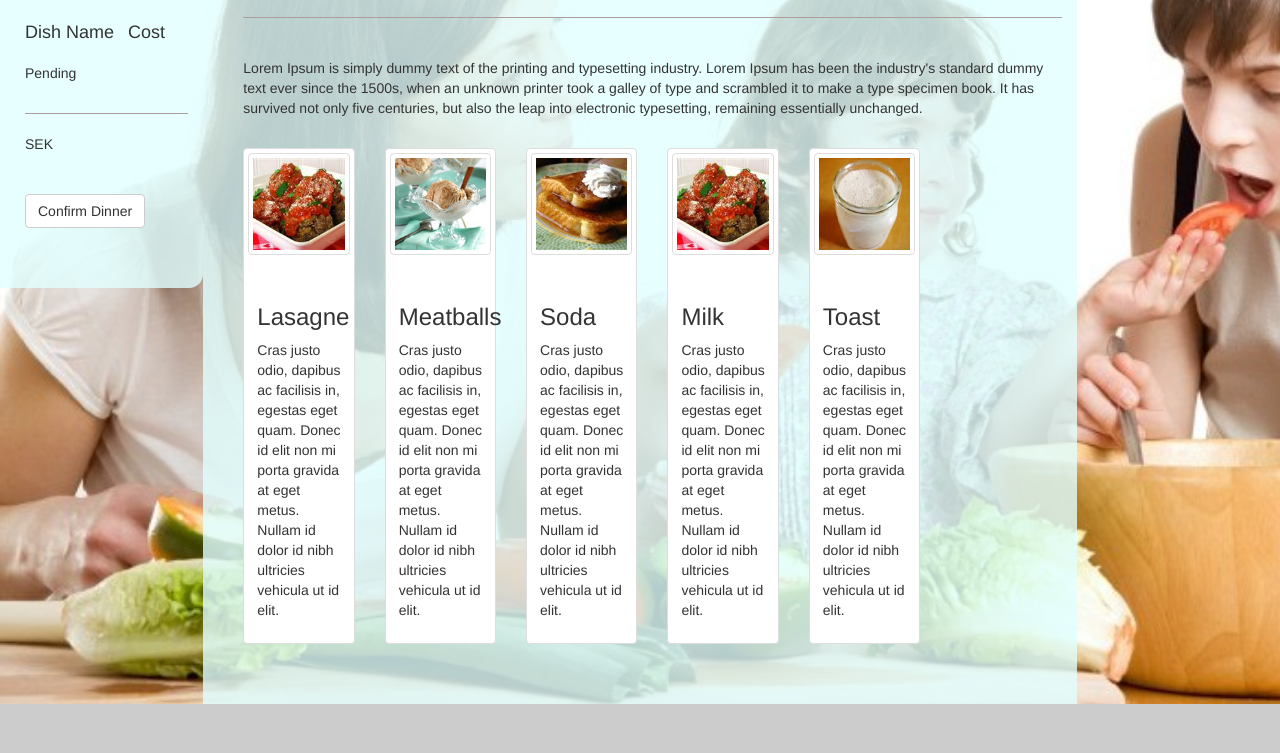
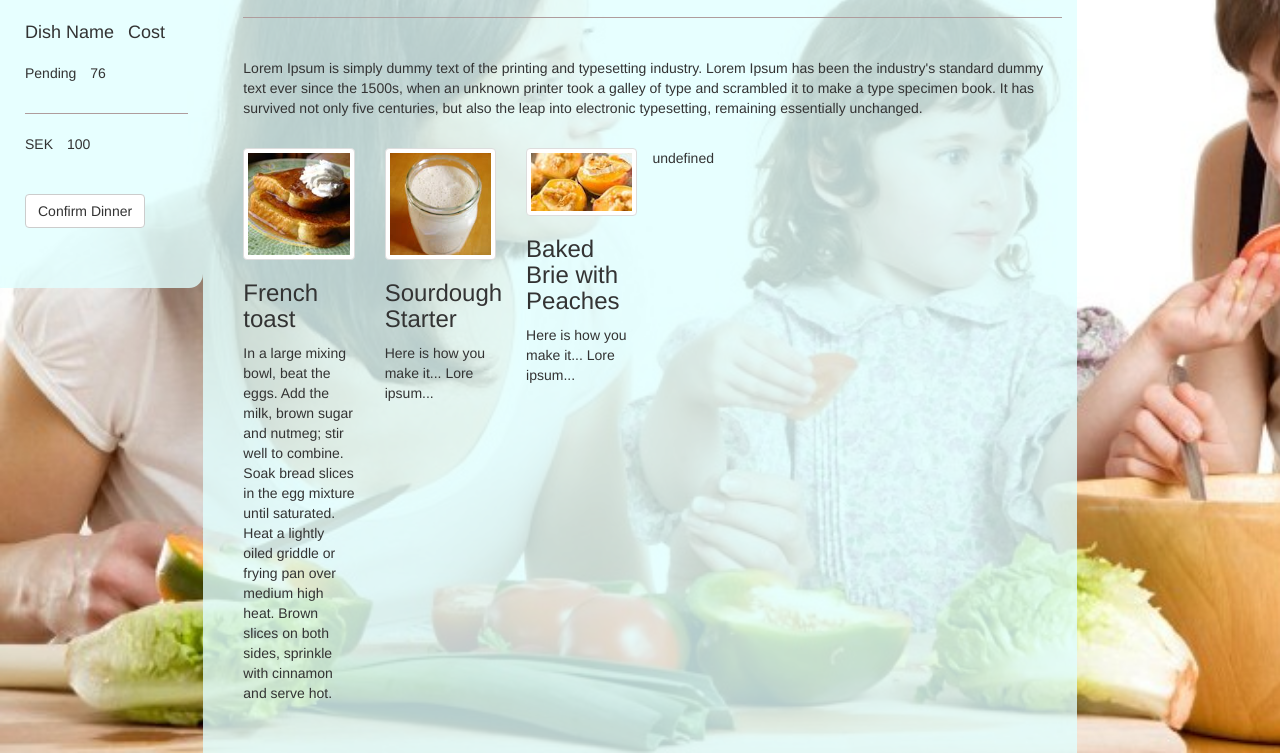
Before and after one commit to Juhok/dinner_planner, a plain HTML site: page select.html in a window 1280 px wide. Shown: the part 189-942 px from the top of the page. Before the commit the page ends 893 px from the top, so only its background shows below. Drawn offline with nearby package versions, Linux system fonts and the light colour scheme.

Commit message:
selectView

```diff
--- a/js/model/dinnerModel.js
+++ b/js/model/dinnerModel.js
@@ -125,6 +125,18 @@ var DinnerModel = function () {
                 return dish.type == type && found;
             });
         }
+        this.getImage = function (dish) {
+            return "meatballs.jpg";
+        }
+
+        this.getName = function (id) {
+            return this.getDish(id).name;
+        }
+        this.getDescription = function (id) {
+            return this.getDish(id).description;
+        }
+
+
 
         //function that returns a dish of specific ID
         this.getDish = function (id) {
@@ -151,6 +163,8 @@ var DinnerModel = function () {
             }
             return cost;
         }
+
+
 
 
 
--- a/js/view/selectView.js
+++ b/js/view/selectView.js
@@ -4,6 +4,32 @@ var SelectView = function (container, model) {
 	// Get all the relevant elements of the view (ones that show data
   	// and/or ones that responed to interaction)
 
+    this.dishItem = container.find("#dishItem");
+    var htmlDishes;
+
+    var dishes = model.getAllDishes('starter')
+
+    var id = dishes[0].id;
+    console.log(id);
+
+    for (i = 0; i < dishes.length; i++) {
+
+        htmlDishes += "<div class= 'col-lg-2 col-sm-6 col-md-4>'"
+        + "div class='thumbnail'>"
+        + "<a href='#'" + "class='thumbnail'" + "onclick=" + "'window.location=" + "'details.html'" + ";'>"
+        + "<img src=" + "images/" +dishes[i].image+ " alt=" + "'Mountain View'>"
+        + "</a>"
+        + "<div class='caption'>"
+        + "<h3>" +dishes[i].name+ "</h3>"
+        + "<p>" +dishes[i].description+ "</p>"
+        + "</div>"
+        + "</div>"
+        + "</div>"
+    }
+
+    this.dishItem.html(htmlDishes);
+
+
     // View 3/6
     // Implement in Screen for select
 
--- a/select.html
+++ b/select.html
@@ -139,6 +139,7 @@
  </p>
  <br />
 
+    <div id="selectView">
 
         <div class="row" id="dishItem">
 
@@ -205,6 +206,7 @@
         </div>
     </div>
 </div>
+</div>
 
 
 <!-- jQuery -->
@@ -217,6 +219,10 @@
 <script src="js/model/dinnerModel.js"></script>
 <script src="js/view/sideView.js"></script>
 <script src="js/view/selectView.js"></script>
+<script src="js/view/exampleView.js"></script>
+<script src="js/view/overviewView.js"></script>
+<script src="js/view/instructionsView.js"></script>
+<script src="js/view/detailsView.js"></script>
 
 </body>
 </html>
```
Lines whose indentation alone changed are shown as unchanged.
